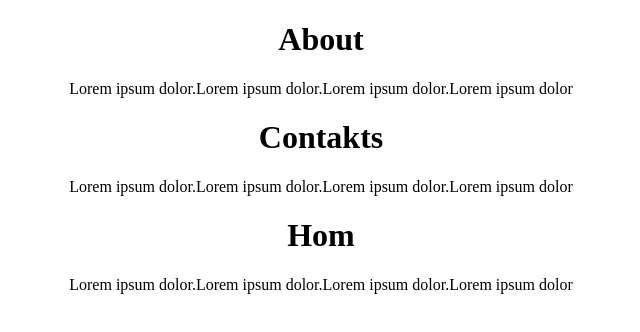
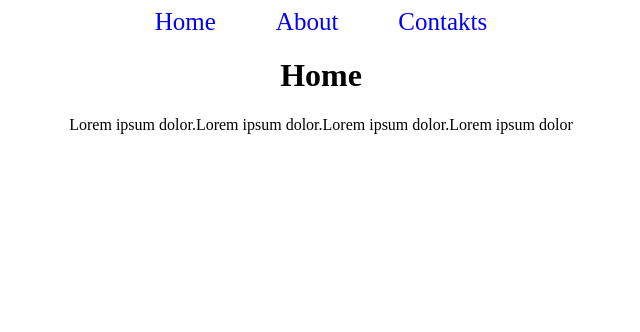
Before and after one commit to Esenov-Kubanychbek/router-example, a React (Create React App) app: page / in a window 1280 px wide. Shown: the top 332 px of the page, without its empty margins (319-959 px from the left). Built offline with nearby package versions, Linux system fonts and the light colour scheme.

Commit message:
added new components

```diff
--- a/src/App.css
+++ b/src/App.css
@@ -1,38 +1,14 @@
 .App {
   text-align: center;
 }
+.App a{
+  text-decoration: none;
+  margin: 5px 15px;
+  font-size: 25px;
+  padding: 15px;
+}
+.App a:hover{
+  color: white;
+  background-color: black;
 
-.App-logo {
-  height: 40vmin;
-  pointer-events: none;
 }
-
-@media (prefers-reduced-motion: no-preference) {
-  .App-logo {
-    animation: App-logo-spin infinite 20s linear;
-  }
-}
-
-.App-header {
-  background-color: #282c34;
-  min-height: 100vh;
-  display: flex;
-  flex-direction: column;
-  align-items: center;
-  justify-content: center;
-  font-size: calc(10px + 2vmin);
-  color: white;
-}
-
-.App-link {
-  color: #61dafb;
-}
-
-@keyframes App-logo-spin {
-  from {
-    transform: rotate(0deg);
-  }
-  to {
-    transform: rotate(360deg);
-  }
-}
--- a/src/App.js
+++ b/src/App.js
@@ -1,14 +1,24 @@
 import './App.css';
 import About from "./About/About"
 import Contakts from "./Contakts/Contakts"
-import Hom from "./Hom/Hom"
+import Home from "./Home/Home"
+import { Route } from "react-router"
+import { Link } from 'react-router-dom';
 
 function App() {
   return (
     <div className="App">
-      <About/>
-      <Contakts/>
-      <Hom/>
+
+        <Link to="/">Home</Link>
+        <Link to="/about">About</Link>
+       <Link to="/contakts">Contakts</Link>
+
+
+      <Route path="/about" component = {About}/>
+      <Route path="/contakts" component = {Contakts}/>
+      <Route path="/" component = {Home} exact/>
+
+
     </div>
   );
 }
--- a/src/Hom/Hom.js
+++ b/src/Home/Home.js
@@ -1,8 +1,8 @@
-const Hom = () => {
+const Home = () => {
     return ( <div>
-        <h1>Hom</h1>
+        <h1>Home</h1>
         <p>Lorem ipsum dolor.Lorem ipsum dolor.Lorem ipsum dolor.Lorem ipsum dolor</p>
     </div> );
 }
 
-export default Hom;
+export default Home;
```
